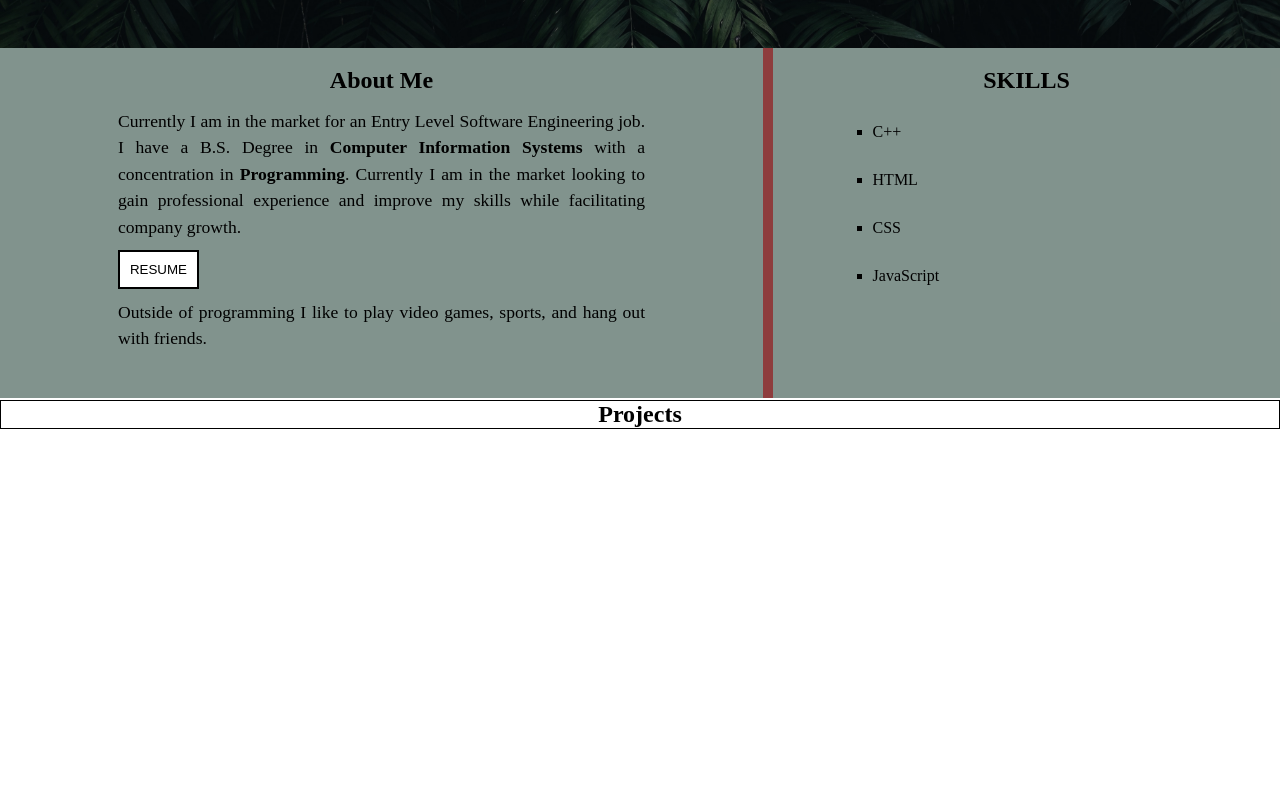
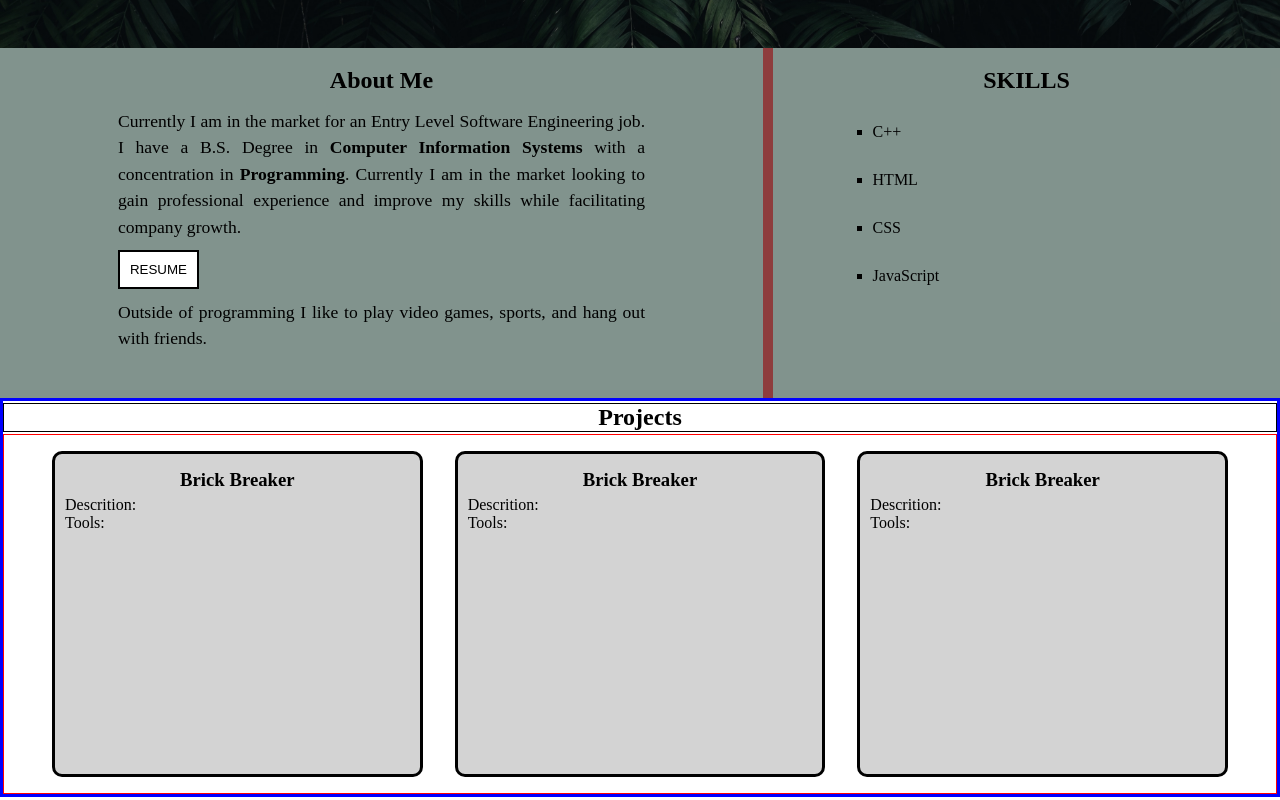
Before and after one commit to lentay-byte/lentay-byte.github.io, a plain HTML site: page index.html in a window 1280 px wide. Shown: the part 441-1241 px from the top of the page. Drawn offline with Linux system fonts and the light colour scheme.

Commit message:
update projects section
Added projects cards

```diff
--- a/index.html
+++ b/index.html
@@ -55,6 +55,25 @@
             <h2>
                 Projects
             </h2>
+            <div class = "card-holders">
+                <div class="p-card">
+                    <h3>Brick Breaker</h3>
+                    <p>Descrition: </p>
+                    <p>Tools:</p>
+                </div>
+                <div class="p-card">
+                    <h3>Brick Breaker</h3>
+                    <p>Descrition: </p>
+                    <p>Tools:</p>
+                </div>
+                <div class="p-card">
+                    <h3>Brick Breaker</h3>
+                    <p>Descrition: </p>
+                    <p>Tools:</p>
+                </div>
+
+
+            </div>
 
         </section>
 
--- a/style.css
+++ b/style.css
@@ -158,7 +158,9 @@
 /*------------- Projects Section -----------------------------*/
 
 .projects-cont {
-    height: 400px;
+    border: solid 3px blue;
+    box-sizing: border-box;
+    height: auto;
 }
 
 .projects-cont h2 {
@@ -167,3 +169,27 @@
     text-align: center;
 
 }
+
+.card-holders {
+    display: grid;
+    box-sizing: border-box;
+    grid-gap: 2rem;
+    border: solid 1px red;
+    padding: 1rem 3rem;
+    grid-template-columns: 1fr 1fr 1fr;
+    height: fit-content;
+}
+
+.p-card {
+    background-color: lightgray;
+    padding: 10px;
+    min-height: 300px;
+    height: auto;
+    border: solid 3px black;
+    border-radius: 10px;
+}
+
+.p-card h3 {
+    text-align: center;
+    padding: 5px;
+}
```
